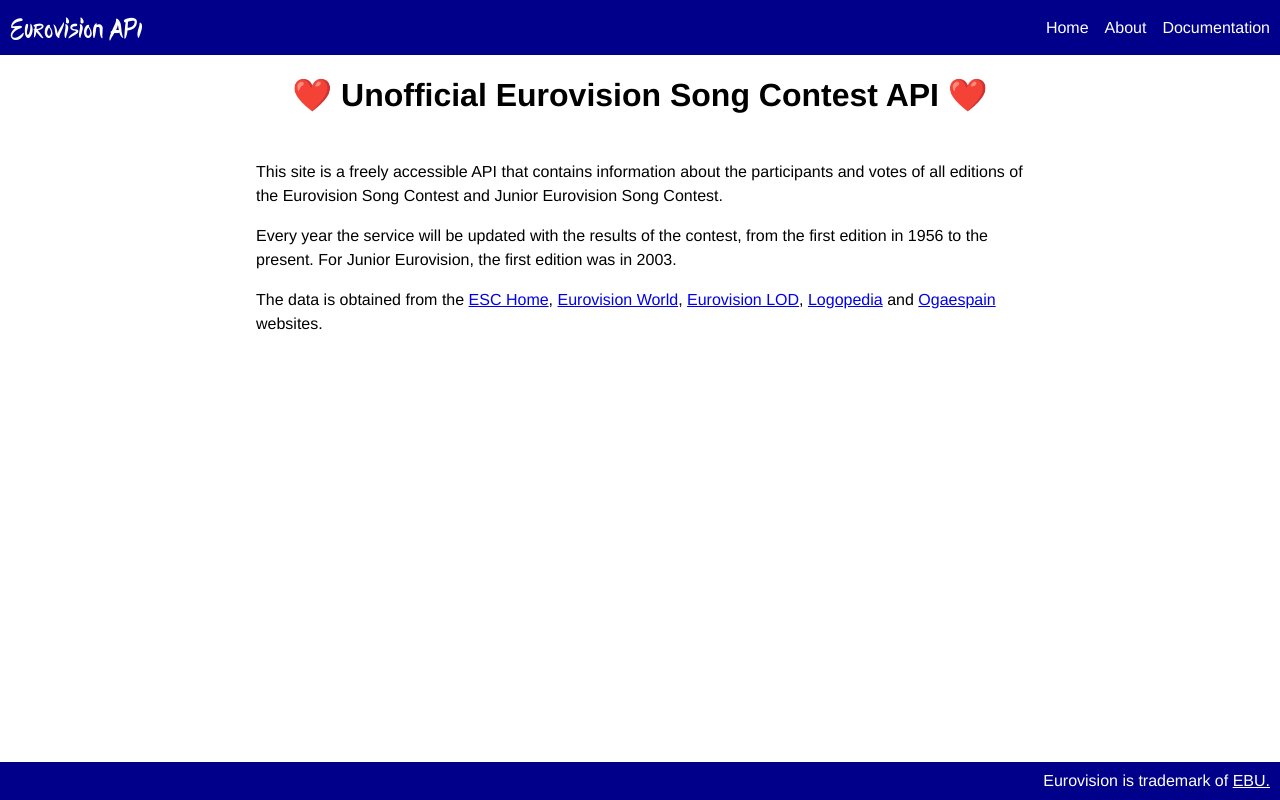
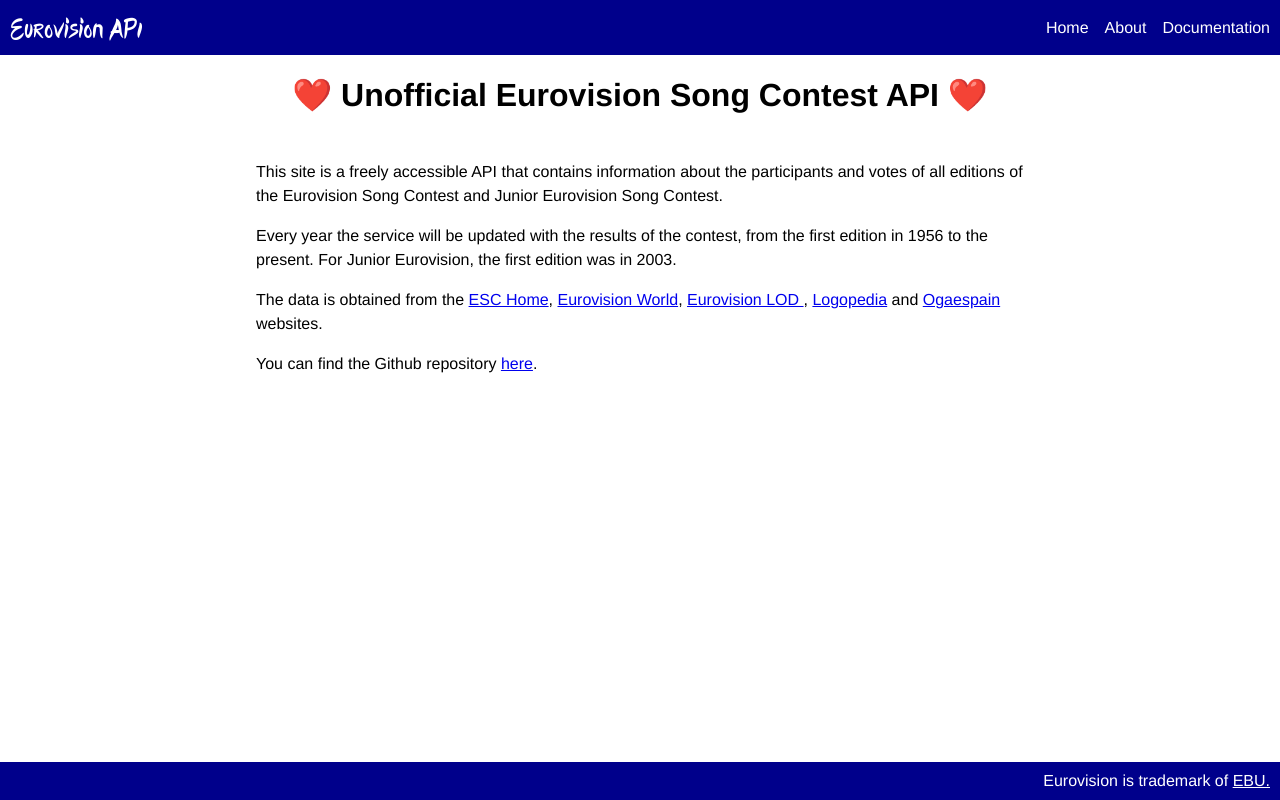
Before and after one commit to EurovisionAPI/eurovision-api, an Angular app in the folder webpage/: page /about in a window 1280 px wide. Built offline with nearby package versions, Linux system fonts and the light colour scheme.

Commit message:
Add repository link in webpage

```diff
--- a/webpage/src/app/pages/about/about.component.html
+++ b/webpage/src/app/pages/about/about.component.html
@@ -13,9 +13,13 @@
   <p>
     The data is obtained from the <a href="https://eschome.net/">ESC Home</a>,
     <a href="https://eurovisionworld.com/">Eurovision World</a>,
-    <a href="https://so-we-must-think.space/greenstone3/eurovision-library/collection/eurovision/page/about">Eurovision
-      LOD</a>,
+    <a href="https://so-we-must-think.space/greenstone3/eurovision-library/collection/eurovision/page/about">
+      Eurovision LOD
+    </a>,
     <a href="https://logos.fandom.com/wiki/Eurovision_Song_Contest">Logopedia</a> and
     <a href="https://www.ogaespain.com/">Ogaespain</a> websites.
   </p>
+  <p>
+    You can find the Github repository <a href="https://github.com/EurovisionAPI/eurovision-api">here</a>.
+  </p>
 </section>
```
